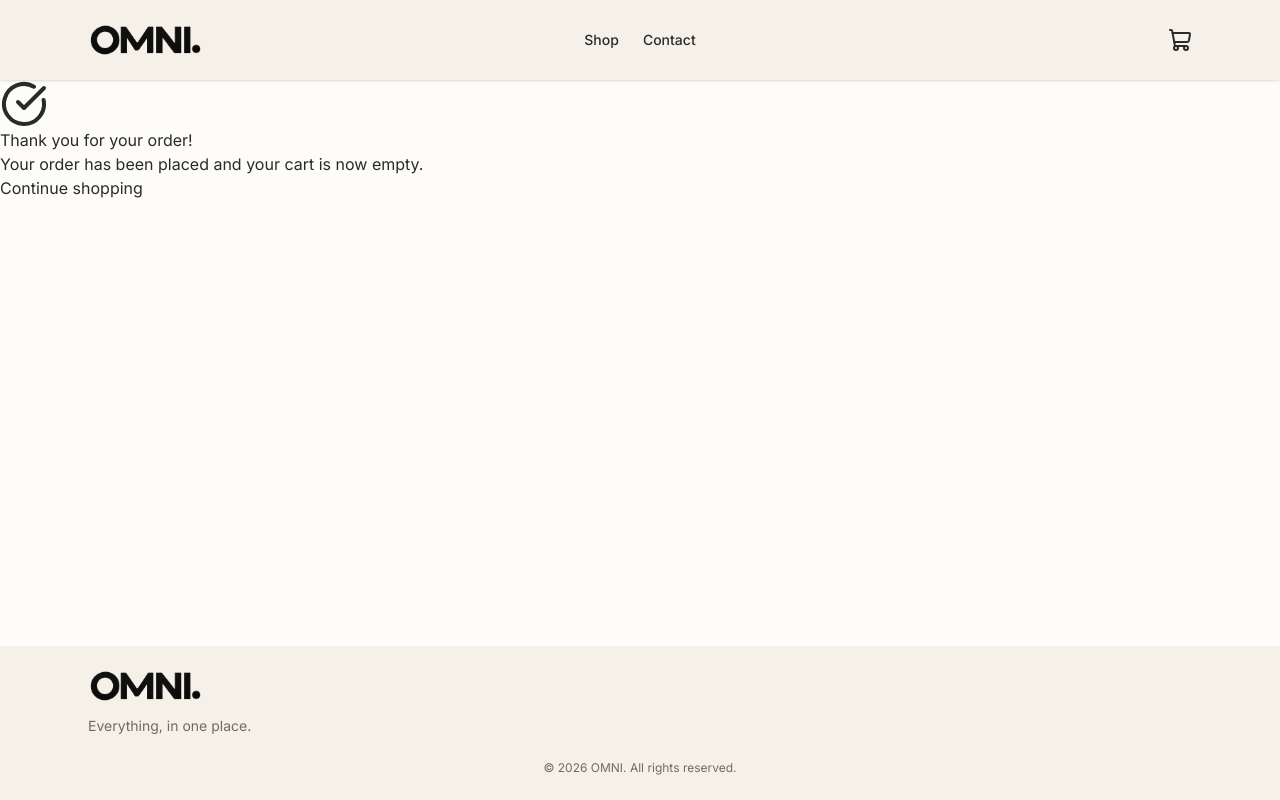
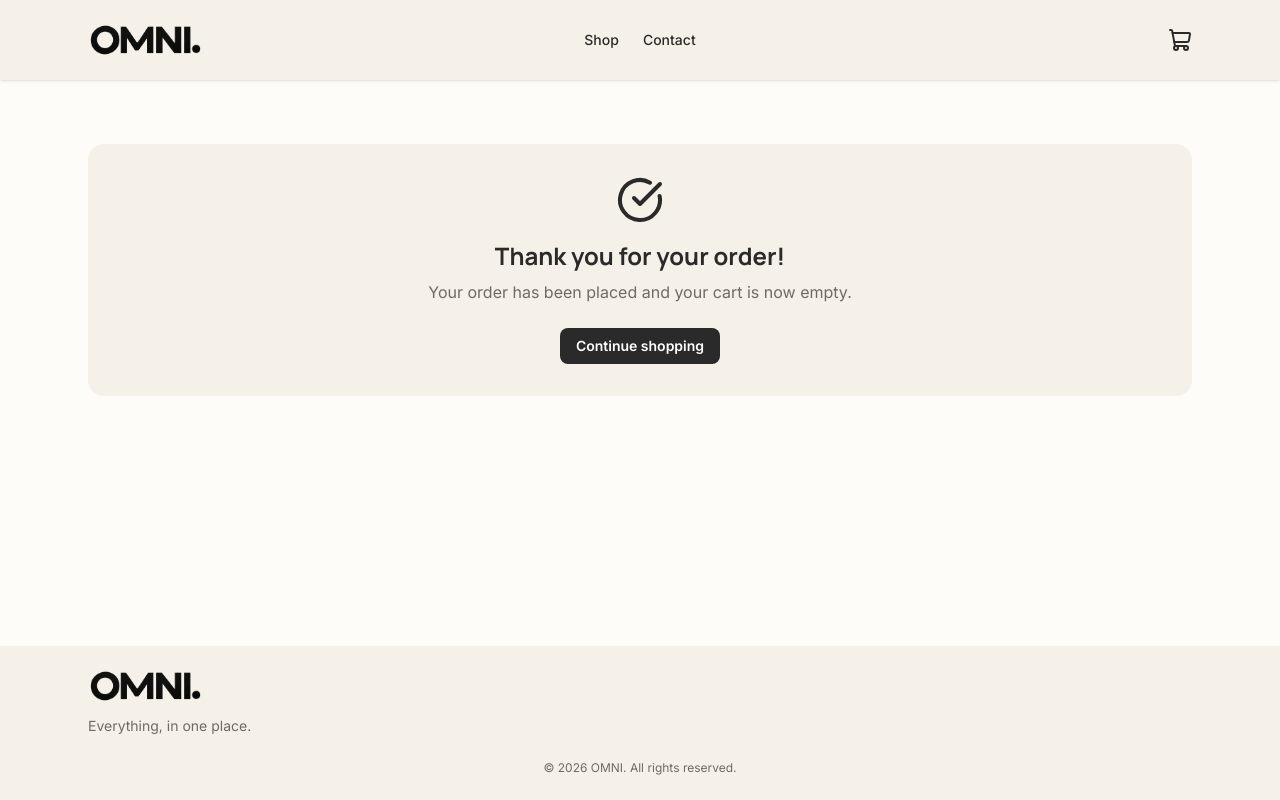
Before and after one commit to RVHUSA/ca-js-frameworks-onlineshop, a Next.js app: page /cart/checkout in a window 1280 px wide. Built offline with nearby package versions, Linux system fonts and the light colour scheme.

Commit message:
Style checkout success page
- Show the confirmation in a centered card
- Add spacing above and below

```diff
--- a/src/app/cart/checkout/page.tsx
+++ b/src/app/cart/checkout/page.tsx
@@ -15,12 +15,25 @@ export default function CheckoutSuccessPage() {
   }, [isLoaded, clearCart]);
 
   return (
-    <main>
-      <div role="status">
-        <CheckCircle size={48} aria-hidden="true" />
-        <h1>Thank you for your order!</h1>
-        <p>Your order has been placed and your cart is now empty.</p>
-        <Link href="/">Continue shopping</Link>
+    <main className="mx-auto max-w-6xl px-6 py-16">
+      <div className="rounded-2xl bg-card p-8 text-center" role="status">
+        <CheckCircle
+          size={48}
+          className="mx-auto text-primary"
+          aria-hidden="true"
+        />
+        <h1 className="mt-4 font-heading text-2xl font-bold">
+          Thank you for your order!
+        </h1>
+        <p className="mt-2 text-muted">
+          Your order has been placed and your cart is now empty.
+        </p>
+        <Link
+          href="/"
+          className="mt-6 inline-block rounded-lg bg-primary px-4 py-2 text-sm font-semibold text-white transition hover:opacity-90"
+        >
+          Continue shopping
+        </Link>
       </div>
     </main>
   );
```
